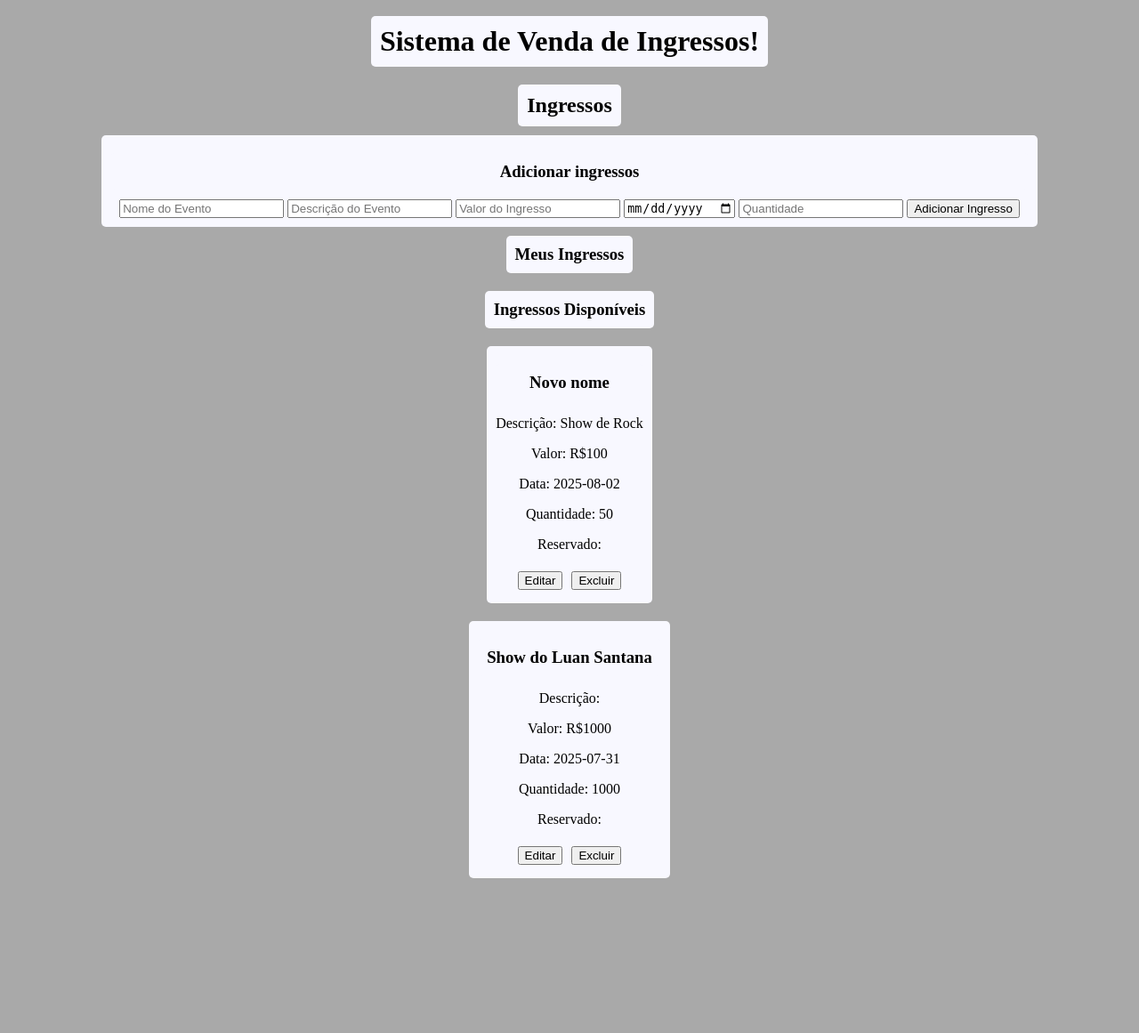
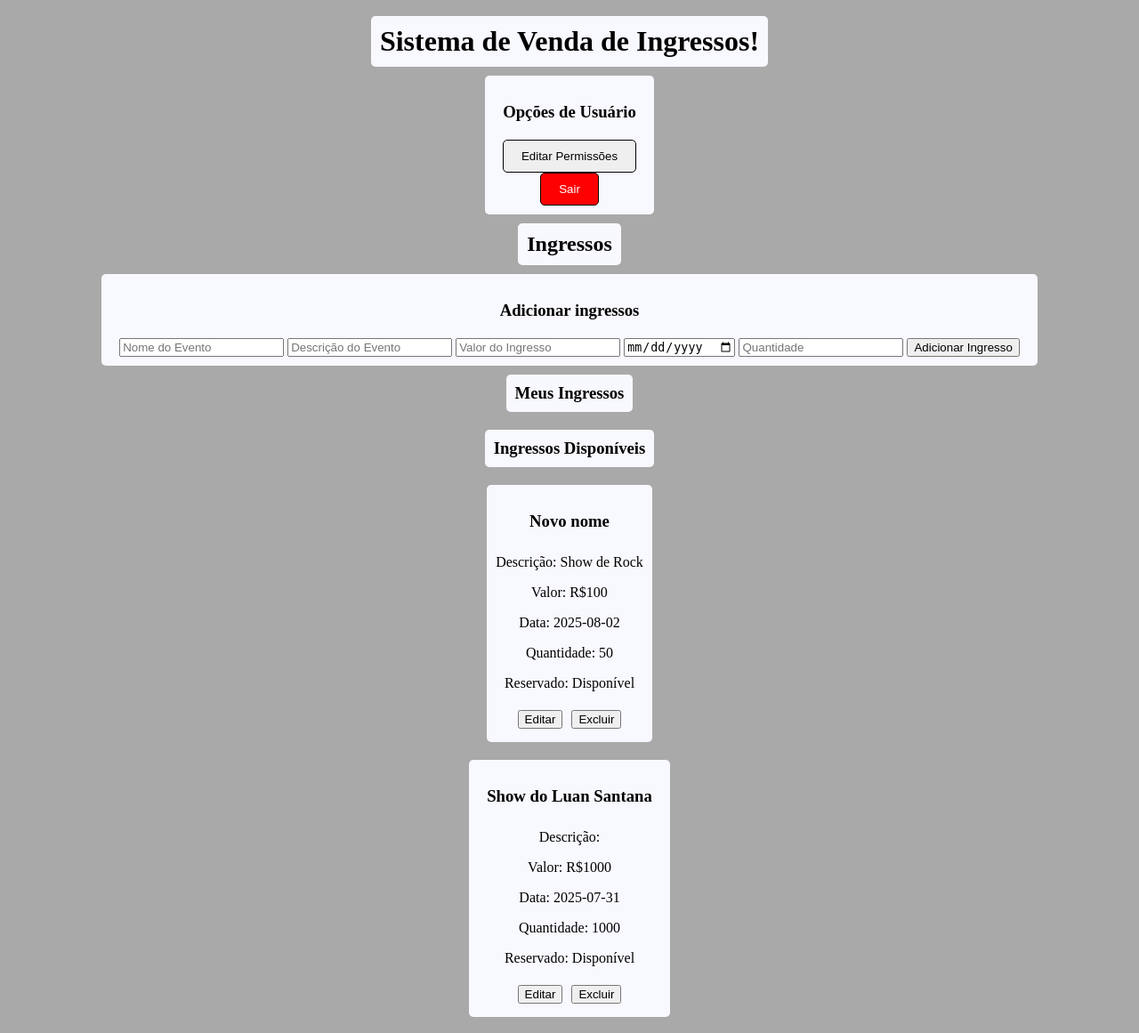
Before and after one commit to joao-bettu/Ticket-Sales, a PHP site: page /public/user.php in a window 1280 px wide. Shown: the whole page at 89% size. Before the commit the page ends 987 px from the top, so only its background shows below. Run offline with PHP 8.4, Linux system fonts and the light colour scheme; the visitor is signed in with stand-in values (Sample User, id 1); data comes from the database, SQL or seed files in the repository; both versions use the stored data as it was after the commit.

Commit message:
Finalizado user.php

```diff
--- a/public/css/user.css
+++ b/public/css/user.css
@@ -49,3 +49,26 @@ h1, h2, h3 {
     display: inline-block;
     margin: 5px;
 }
+.options {
+    background-color: ghostwhite;
+    margin: auto;
+    padding: 10px;
+    border-radius: 5px;
+    text-align: center;
+}
+.permission-form input {
+    border-radius: 5px;
+    padding: 10px 20px;
+    border: 1px solid black;
+    cursor: pointer;
+    text-align: center;;
+}
+.logout-form input {
+    background-color: red;
+    color: white;
+    border-radius: 5px;
+    padding: 10px 20px;
+    border: 1px solid black;
+    cursor: pointer;
+    text-align: center;;
+}
--- a/public/user.php
+++ b/public/user.php
@@ -11,6 +11,18 @@
 <body>
     <div class="container">
         <h1>Sistema de Venda de Ingressos!</h1>
+
+        <div class="options">
+            <h3>Opções de Usuário</h3>
+            <div class="forms">
+                <form class="permission-form" action="/src/Logic/edit-permission.php" method="get">
+                    <input type="submit" name="permissao" value="Editar Permissões">
+                </form>
+                <form class="logout-form" action="/src/Logic/logout.php" method="post">
+                    <input type="submit" value="Sair">
+                </form>
+            </div>
+        </div>
 
         <div class="ingressos">
             <h2>Ingressos</h2>
@@ -36,21 +48,28 @@
                 $tickets = new Ticket($db, "ingressos");
                 if (isset($_SESSION["id"])){
                     $ingressos = $tickets->read();
-                    if (count($ingressos) > 0) {
+                    if (!empty($ingressos)) {
                         echo "<h3>Ingressos Disponíveis</h3>";
                         foreach ($ingressos as $ingresso) {
-                            if ($ingresso["vendedor"] == $_SESSION["id"]) {
+                            if ($ingresso["vendedor"] != $_SESSION["id"]) {
+                                continue;
+                            }
                             echo "<div class='ticket'>";
                             echo "<h3>" . htmlspecialchars($ingresso["evento"]) . "</h3>";
                             echo "<p>Descrição: " . htmlspecialchars($ingresso["descricao"]) . "</p>";
                             echo "<p>Valor: R$" . htmlspecialchars($ingresso["valor"]) . "</p>";
                             echo "<p>Data: " . htmlspecialchars($ingresso["data_evento"]) . "</p>";
                             echo "<p>Quantidade: " . htmlspecialchars($ingresso["quantidade"]) . "</p>";
-                                echo "<p>Reservado: " . htmlspecialchars($ingresso["reservado"]) . "</p>";
-                                echo "<form class=\"edit\" action=\"\" method=\"get\"><input type=\"submit\" name=\"edit-button\" value=\"Editar\"></form>";
-                                echo "<form class=\"delete\" action=\"\" method=\"get\"><input type=\"submit\" name=\"delete-button\" value=\"Excluir\"></form>";
+                            echo "<p>Reservado: " . ($ingresso["reservado"] ? "Reservado" : "Disponível" ) . "</p>";
+                            echo "<form class=\"edit\" action=\"/src/Logic/edit-ticket.php\" method=\"get\">
+                                    <input type=\"hidden\" class=\"hidden\" name=\"ticket-id\" value=\"" . intval($ingresso["id"]) . "\">
+                                    <input type=\"submit\" name=\"edit-button\" value=\"Editar\">
+                                </form>";
+                            echo "<form class=\"delete\" action=\"/src/Logic/delete-ticket.php\" method=\"get\">
+                                    <input type=\"hidden\" class=\"hidden\" name=\"ticket-id\" value=\"" . intval($ingresso["id"]) . "\">
+                                    <input type=\"submit\" name=\"delete-button\" value=\"Excluir\">
+                                </form>";
                             echo "</div>";
-                            }
                         }
                     } else {
                         echo "<p>Nenhum ingresso encontrado.</p>";
@@ -59,7 +78,6 @@
                 ?>
             </div>
         </div>
-    </div>
 </body>
 
 </html>
--- a/src/Logic/create-ticket.php
+++ b/src/Logic/create-ticket.php
@@ -25,7 +25,7 @@ if (isset($_SESSION["id"]) && $_SERVER["REQUEST_METHOD"] === "POST") {
     }
 
     $eventDate = DateTime::createFromFormat('Y-m-d', $_POST["data_evento"]);
-    if (!$eventDate) {
+    if (!$eventDate || $eventDate < new DateTime()) {
         $error[] = "A data do evento deve ser uma data válida e futura!";
     }
 
```
Also changed, not shown: src/Logic/delete-ticket.php (added, +40 -0 lines), src/Logic/edit-permission.php (added, +42 -0 lines), src/Logic/edit-ticket.php (added, +85 -0 lines), src/Logic/logout.php (added, +9 -0 lines), db/db.sqlite. Lines whose indentation alone changed are shown as unchanged.
